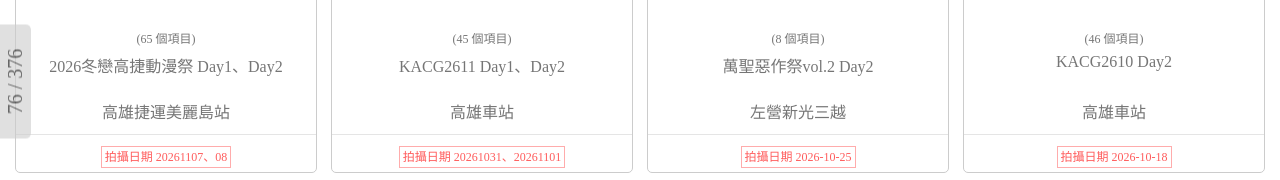
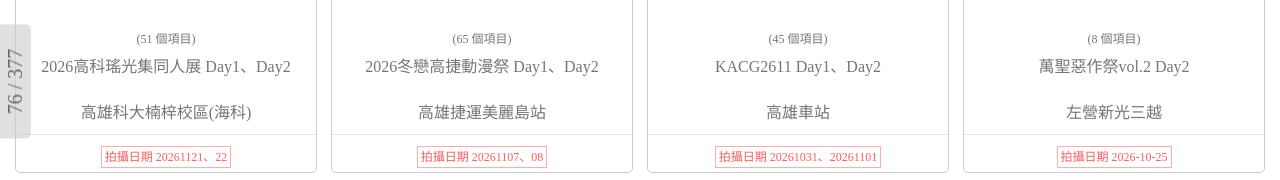
Before and after one commit to q4445552001/album, a plain HTML site: page index.html in a window 1280 px wide. Shown: the part 334-514 px from the top of the page. Drawn offline with nearby package versions, Linux system fonts and the light colour scheme.

Commit message:
Add files via upload

```diff
--- a/List_2026.js
+++ b/List_2026.js
@@ -1,4 +1,12 @@
 List = [...List,
+	{
+		"title": "2026高科瑤光集同人展 Day1、Day2",
+		"date": "20261121、22",
+		"productUrl": "https://photos.app.goo.gl/5LYUkaevSW57RtGu8",
+		"mediaItemsCount": "51",
+		"Des": "高雄科大楠梓校區(海科)",
+		"coverPhotoBaseUrl": "https://lh3.googleusercontent.com/pw/AP1GczNidvqQ5ZGyZiGW-oVe5eK6-aVJ8KhxfEj0hSsBbGcFobragX0uy1xKeTsmLxcxpz0m0aDLCYz2gbqzHAZcChe5Vytmhc493cLuo6aouXyJ9Uyg0_sn"
+	},
 	{
 		"title": "2026冬戀高捷動漫祭 Day1、Day2",
 		"date": "20261107、08",
--- a/index.html
+++ b/index.html
@@ -5,12 +5,12 @@
     <meta http-equiv="Content-Type" content="text/html; charset=utf-8" />
     <meta http-equiv="X-UA-Compatible" content="IE=edge" />
     <meta name="viewport" content="width=device-width, initial-scale=1, shrink-to-fit=no" />
-    <meta property="og:title" content="嘎澤的場次相簿_[冬戀高捷動漫祭、KACG2611]">
+    <meta property="og:title" content="嘎澤的場次相簿_[高科搖光集、冬戀高捷動漫祭、KACG2611]">
     <meta property="og:image" content="https://q4445552001.github.io/album/D0.JPG?20261027">
     <meta property="og:description" content="~歡迎領照或撤照~ Nico Nico Ni~~~">
     <script src="https://ajax.googleapis.com/ajax/libs/jquery/3.6.1/jquery.min.js"></script>
     <script src="./List_Base.js"></script>
-    <script src="./List_2026.js?20261111"></script>
+    <script src="./List_2026.js?20261123"></script>
     <script src="./List_2025.js"></script>
     <script src="./List_2024.js"></script>
     <script src="./album.js?20261022"></script>
```
